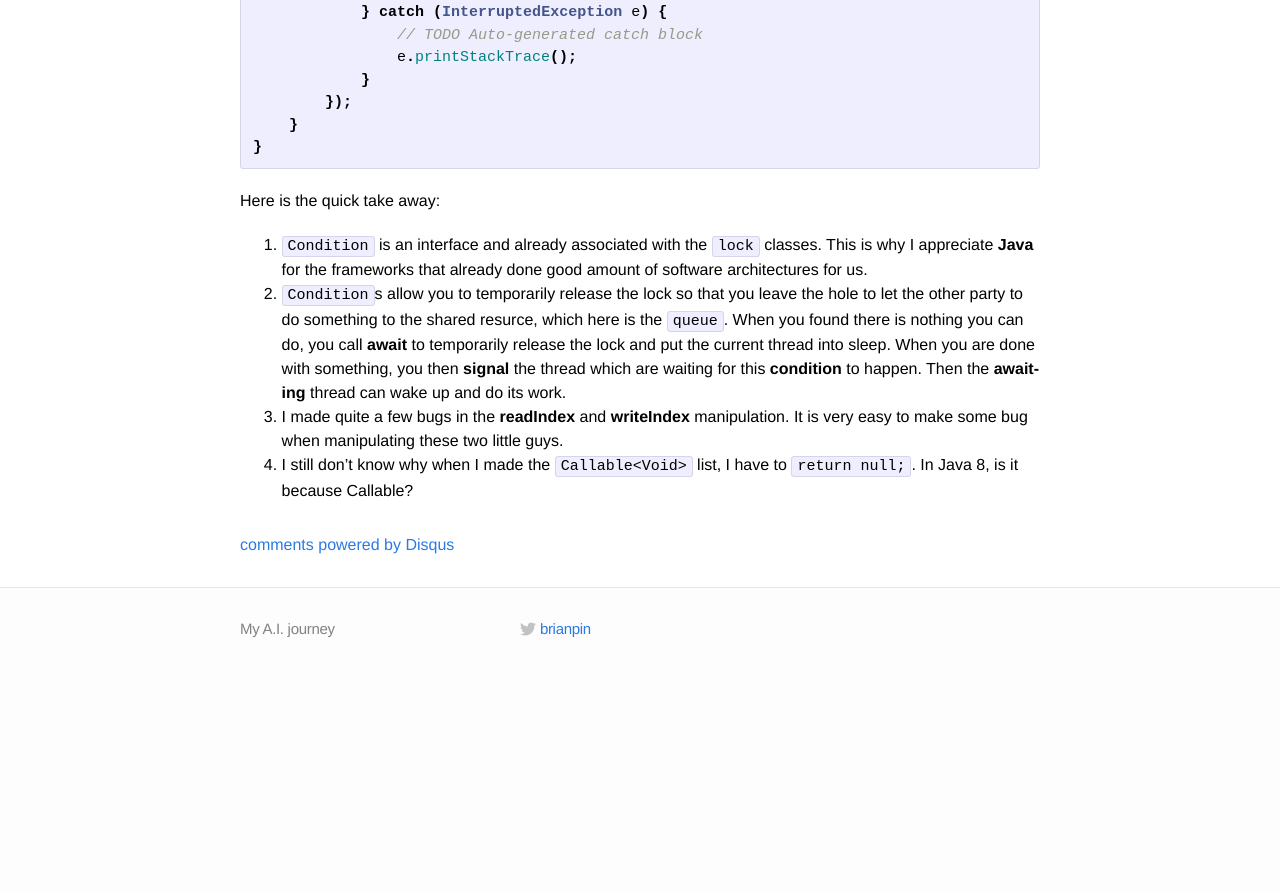
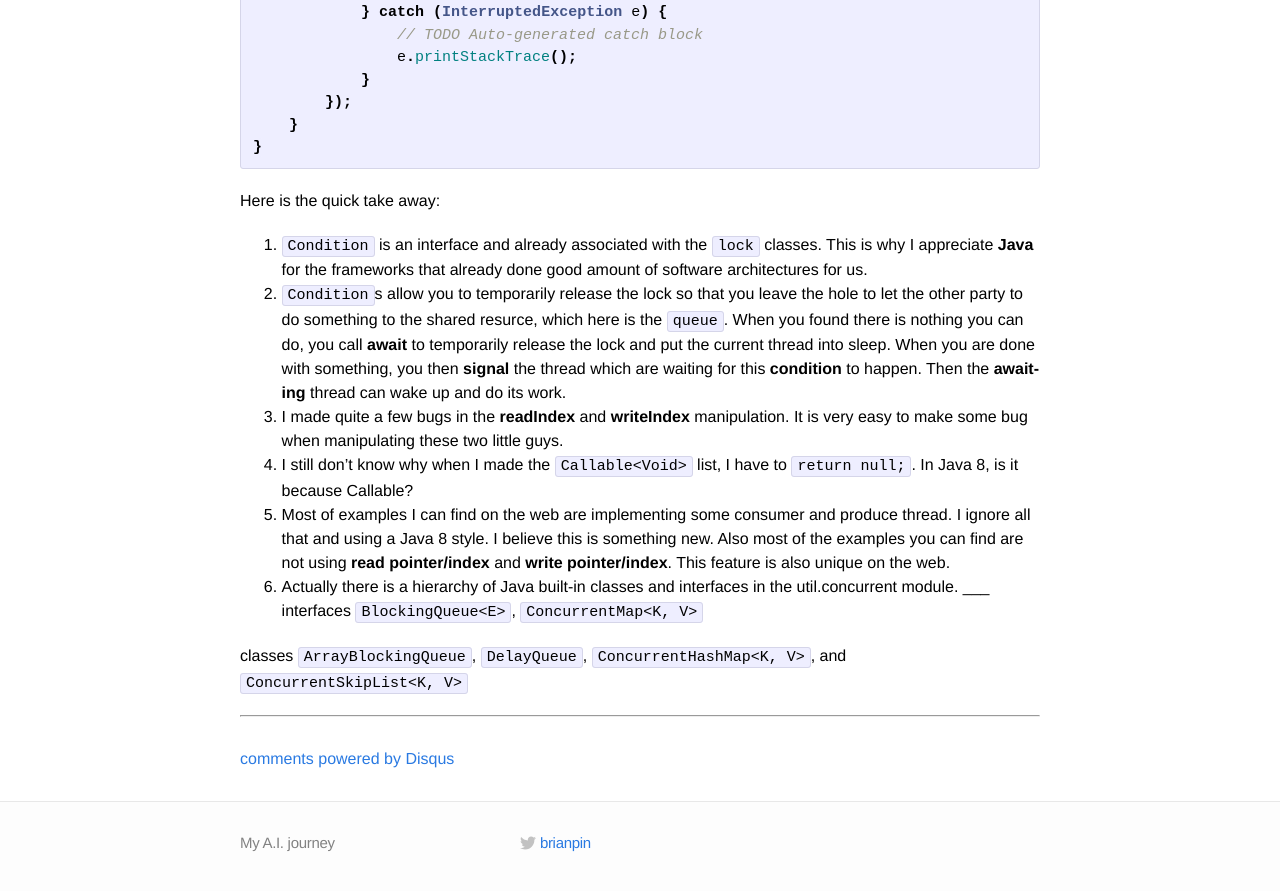
Before and after one commit to BrianPin/brianpin.github.io, a Jekyll site: the page built from _posts/2017-05-27-bounded-concurrent-msg-queue-in-java.markdown, in a window 1280 px wide and 900 px high, scrolled down 2595 px. Shown: the top 891 px of the window. Built offline with Jekyll 4.4.1, drawn with Linux system fonts in a browser that asks for light colours; comment, search, counter and statistics services are not loaded; before the commit the page ends 3280 px from its top, so only the background shows below that.

Commit message:
Adding something to make it complete

```diff
--- a/_posts/2017-05-27-bounded-concurrent-msg-queue-in-java.markdown
+++ b/_posts/2017-05-27-bounded-concurrent-msg-queue-in-java.markdown
@@ -122,3 +122,13 @@ Here is the quick take away:
 3. I made quite a few bugs in the **readIndex** and **writeIndex** manipulation. It is very easy to make some bug when manipulating these two little guys.
 
 4. I still don't know why when I made the `Callable<Void>` list, I have to `return null;`. In Java 8, is it because Callable<Void>?
+
+5. Most of examples I can find on the web are implementing some consumer and produce thread. I ignore all that and using a Java 8 style. I believe this is something new. Also most of the examples you can find are not using **read pointer/index** and **write pointer/index**. This feature is also unique on the web.
+
+6. Actually there is a hierarchy of Java built-in classes and interfaces in the util.concurrent module.
+___
+interfaces `BlockingQueue<E>`, `ConcurrentMap<K, V>`
+
+classes `ArrayBlockingQueue`, `DelayQueue`, `ConcurrentHashMap<K, V>`, and `ConcurrentSkipList<K, V>`
+
+---
```
